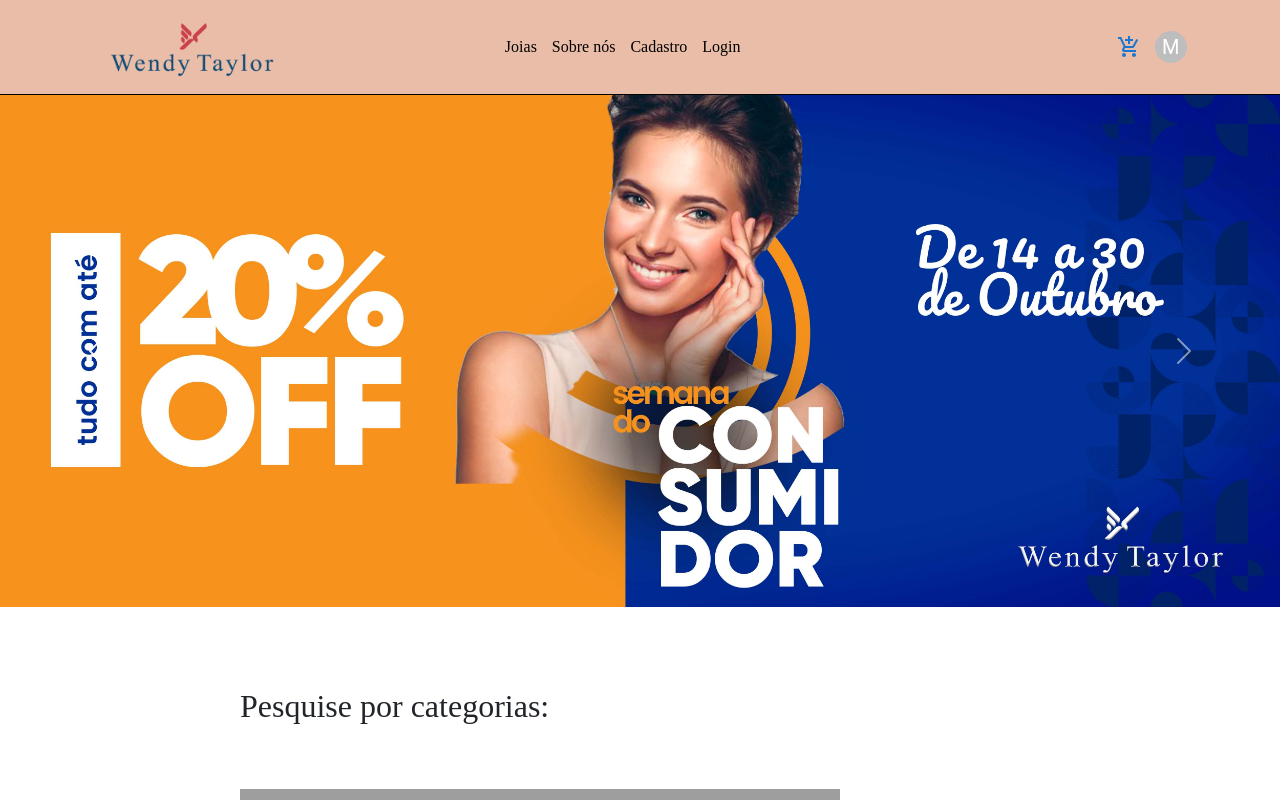
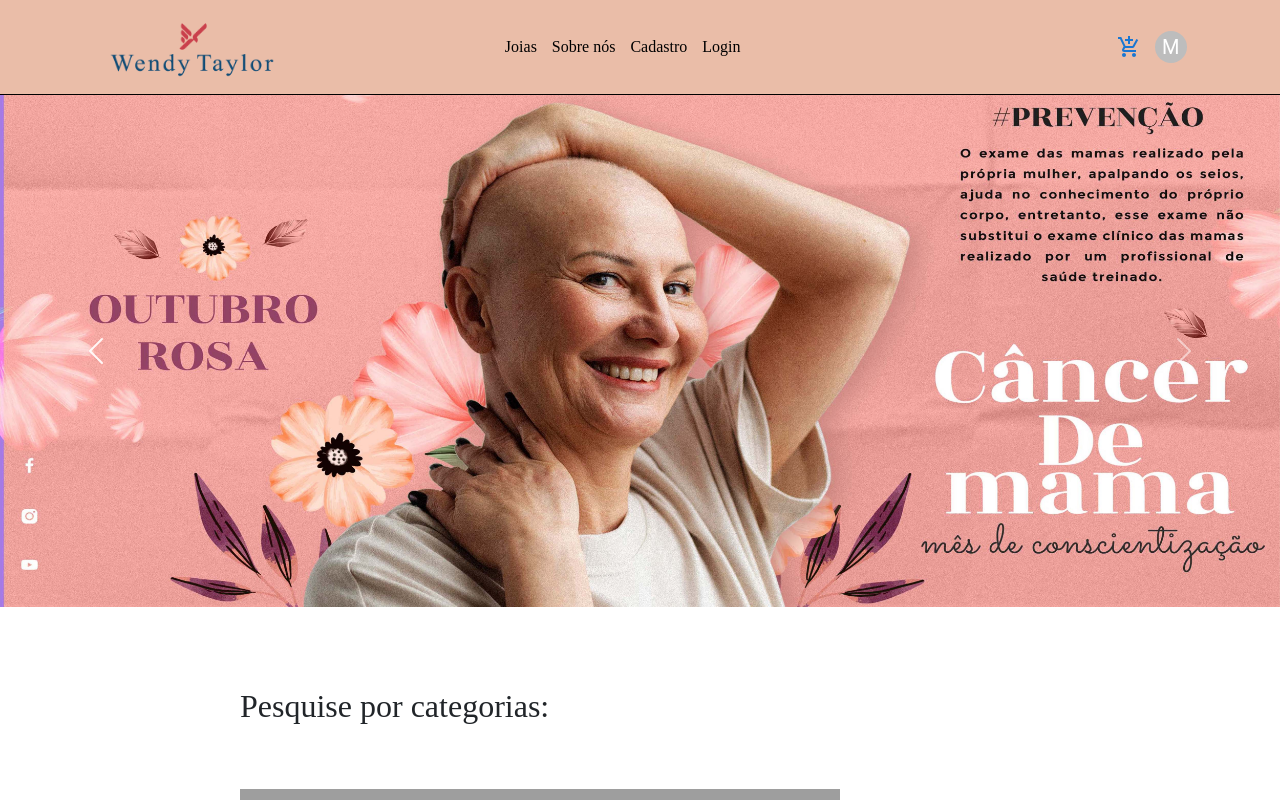
Before and after one commit to G-Ladeira/PI-React, a React (Create React App) app: page / in a window 1280 px wide. Both pictures are taken after a click on the button "Previous". Shown: the top 800 px of the page. Built offline with nearby package versions, Linux system fonts and the light colour scheme; grey boxes are pictures that could not be loaded.

Commit message:
alteração carrousel

```diff
--- a/src/components/home/carrosel/index.jsx
+++ b/src/components/home/carrosel/index.jsx
@@ -15,11 +15,9 @@
       <img src="../images/arte-carrousel.jpg" className="d-block w-100" alt="..."/>
     </div>
     <div className="carousel-item">
-      <img src="../images/arte-carrousel.jpg" className="d-block w-100" alt="..."/>
+      <img src="../images/arte.jpg" className="d-block w-100" alt="..."/>
     </div>
-    <div className="carousel-item">
-      <img src="../images/arte-carrousel.jpg" className="d-block w-100" alt="..."/>
-    </div>
+
   </div>
   <button className="carousel-control-prev" type="button" data-bs-target="#carouselExampleControls" data-bs-slide="prev">
     <span className="carousel-control-prev-icon" aria-hidden="true"></span>
--- a/src/components/perfil/alterarDados/index.jsx
+++ b/src/components/perfil/alterarDados/index.jsx
@@ -3,7 +3,7 @@
 
 import "./style.sass";
 
-const AlterCadastro = () => {
+const AlterCadastro = (props) => {
 
   return (
 
```
Also changed, not shown: public/images/arte.jpg (added), src/components/footer/styled.sass (line endings or trailing spaces).
